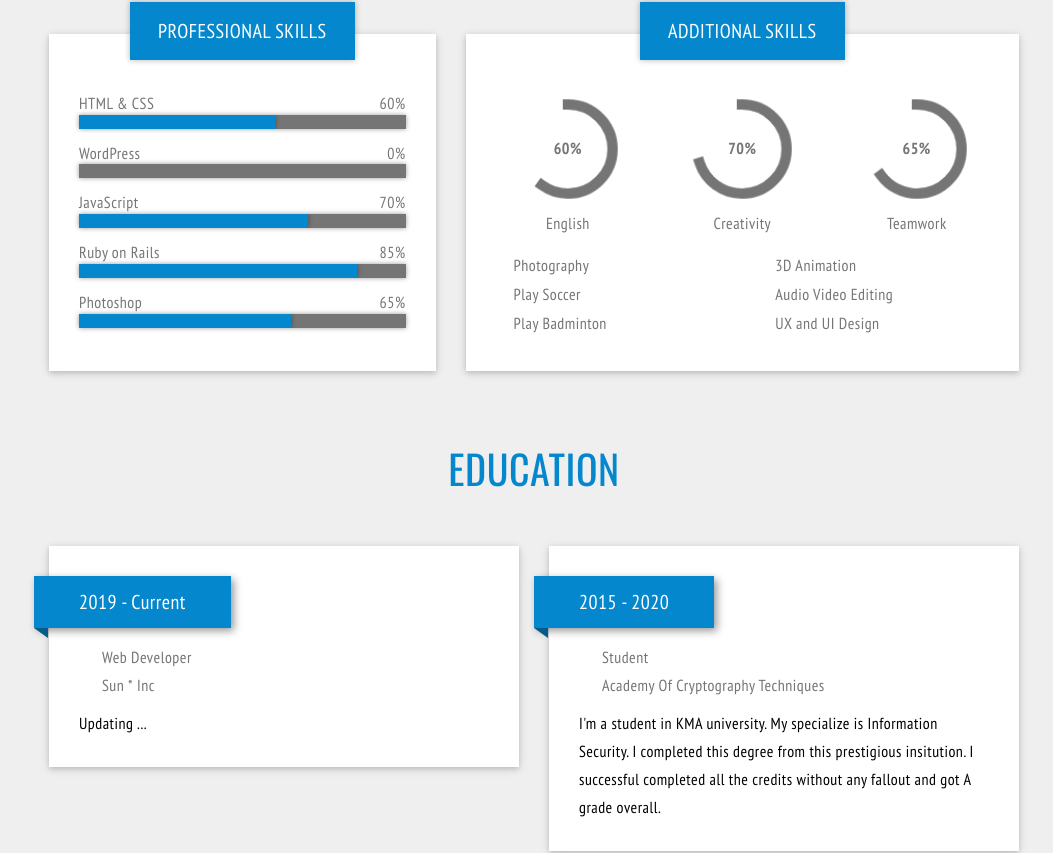
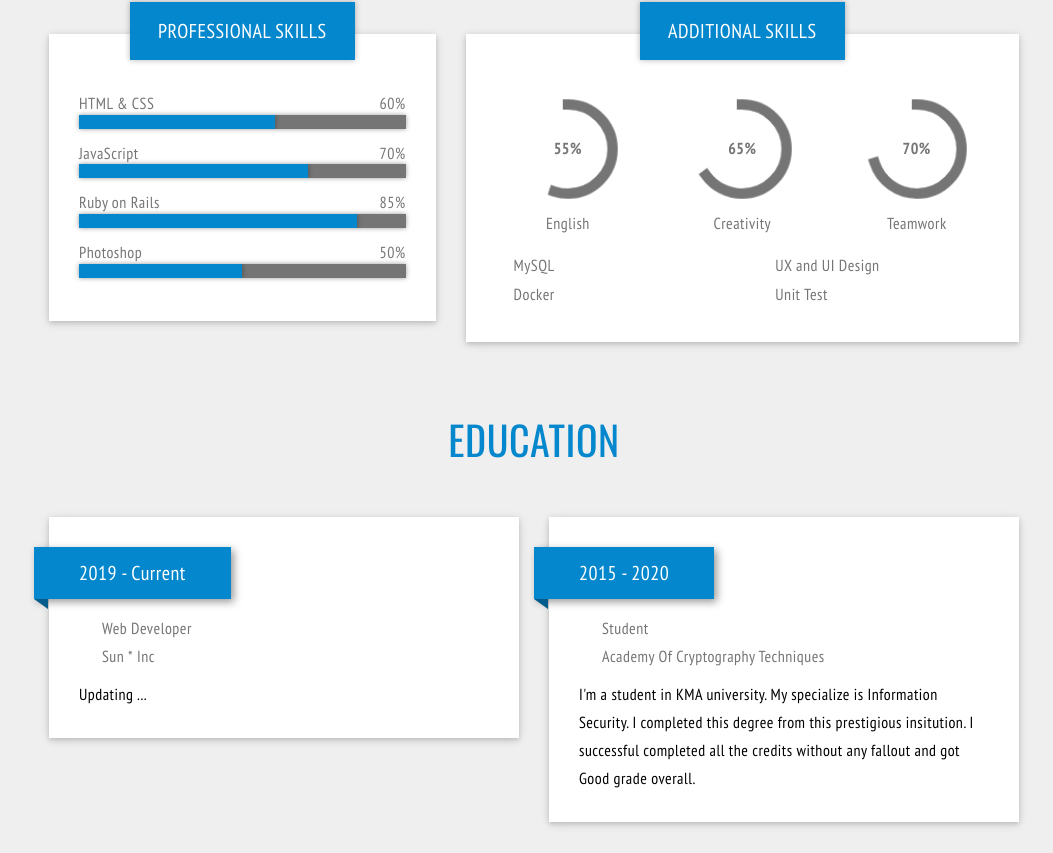
Before and after one commit to iamPhong/mycv, a React (Create React App) app: page / in a window 1280 px wide. Shown: the part 808-1661 px from the top of the page, without its empty margins (106-1159 px from the left). Built offline with nearby package versions, Linux system fonts and the light colour scheme; a web font is replaced by a local one.

Commit message:
fix type and update profile

```diff
--- a/src/components/organisms/Contact/views/index.tsx
+++ b/src/components/organisms/Contact/views/index.tsx
@@ -6,7 +6,7 @@ import HeaderSection from '../../../molecules/HeaderSection'
 const Contact: React.FC = () => {
   return(
     <ContactSection id="contact-us" data-wow-offset="40">
-      <HeaderSection>CONTAST</HeaderSection>
+      <HeaderSection>CONTACT</HeaderSection>
       <div className="row">
         <div className="col-sm-12">
           <div className="info-content">
--- a/src/components/organisms/Education/views/index.tsx
+++ b/src/components/organisms/Education/views/index.tsx
@@ -21,7 +21,7 @@ const Education: React.FC = () => {
               </li>
               <li className="li-university">
                 <div className="university">
-                  <span className="education-icon"><i className="fa fa-university"></i></span>
+                  <span className="education-icon"><i className="fa fa-building"></i></span>
                   <span className="university-name">Sun * Inc</span>
                 </div>
               </li>
@@ -53,7 +53,7 @@ const Education: React.FC = () => {
             <p className="prg-education">
               I'm a student in KMA university. My specialize is Information Security.
               I completed this degree from this prestigious insitution.
-              I successful completed all the credits without any fallout and got A grade overall.
+              I successful completed all the credits without any fallout and got Good grade overall.
             </p>
           </div>
         </div>
--- a/src/components/organisms/Interest/views/index.tsx
+++ b/src/components/organisms/Interest/views/index.tsx
@@ -46,18 +46,6 @@ const Interest: React.FC = () => {
           </div>
           <div className="swiper-slide">
             <div>
-              <img src={process.env.PUBLIC_URL + "/images/interests/shopping_icon.png"} alt="Shopping" />
-            </div>
-            <h4>Shopping</h4>
-          </div>
-          <div className="swiper-slide">
-            <div>
-              <img src={process.env.PUBLIC_URL + "/images/interests/bicycling_icon.png"} alt="Bicycling" />
-            </div>
-            <h4>Bicycling</h4>
-          </div>
-          <div className="swiper-slide">
-            <div>
               <img src={process.env.PUBLIC_URL + "/images/interests/cooking_icon.png"} alt="Cooking" />
             </div>
             <h4>Cooking</h4>
--- a/src/components/organisms/Skill/views/index.tsx
+++ b/src/components/organisms/Skill/views/index.tsx
@@ -22,22 +22,6 @@ const Skill: React.FC = () => {
                         role="progressbar" aria-valuenow={60}
                         aria-valuemin={0} aria-valuemax={100}
                         style={{width: "60%"}}
-                        >
-                  </div>
-              </div>
-            </div>
-            <div className="skill">
-              <div className="title-progress">
-                <span className="skill-name">WordPress</span>
-                <span className="skill-value">0%</span>
-              </div>
-              <div className="progress">
-                  <div className="progress-bar progress2"
-                        role="progressbar"
-                        aria-valuenow={60}
-                        aria-valuemin={0}
-                        aria-valuemax={100}
-                        style={{width: "0%"}}
                         >
                   </div>
               </div>
@@ -77,7 +61,7 @@ const Skill: React.FC = () => {
             <div className="skill">
               <div className="title-progress">
                 <span className="skill-name">Photoshop</span>
-                <span className="skill-value">65%</span>
+                <span className="skill-value">50%</span>
               </div>
               <div className="progress">
                   <div className="progress-bar progress5"
@@ -85,7 +69,7 @@ const Skill: React.FC = () => {
                         aria-valuenow={60}
                         aria-valuemin={0}
                         aria-valuemax={100}
-                        style={{width: "65%"}}
+                        style={{width: "50%"}}
                         >
                   </div>
               </div>
@@ -102,9 +86,9 @@ const Skill: React.FC = () => {
                 <div className="col-sm-4">
                   <div className="circle">
                     <div className="chart-percentage">
-                      <span>60%</span>
+                      <span>55%</span>
                     </div>
-                    <div className="chart" data-percent="60">
+                    <div className="chart" data-percent="55">
                     </div>
                     <div className="name-circle">
                       <span>English</span>
@@ -114,9 +98,9 @@ const Skill: React.FC = () => {
                 <div className="col-sm-4">
                   <div className="circle">
                     <div className="chart-percentage">
-                      <span>70%</span>
+                      <span>65%</span>
                     </div>
-                    <div className="chart" data-percent="70">
+                    <div className="chart" data-percent="65">
                     </div>
                     <div className="name-circle">
                       <span>Creativity</span>
@@ -126,9 +110,9 @@ const Skill: React.FC = () => {
                 <div className="col-sm-4">
                   <div className="circle">
                     <div className="chart-percentage">
-                      <span>65%</span>
+                      <span>70%</span>
                     </div>
-                    <div className="chart" data-percent="65">
+                    <div className="chart" data-percent="70">
                     </div>
                     <div className="name-circle">
                       <span>Teamwork</span>
@@ -142,32 +126,24 @@ const Skill: React.FC = () => {
                 <div className="col-sm-6">
                   <div className="other">
                     <div className="skill">
-                      <i className="fa fa-close" aria-hidden="true"></i>
-                      <span>Photography</span>
+                      <i className="fa fa-check-square-o" aria-hidden="true"></i>
+                      <span>MySQL</span>
                     </div>
                     <div className="skill">
                       <i className="fa fa-check-square-o" aria-hidden="true"></i>
-                      <span>Play Soccer</span>
-                    </div>
-                    <div className="skill">
-                      <i className="fa fa-check-square-o" aria-hidden="true"></i>
-                      <span>Play Badminton</span>
+                      <span>Docker</span>
                     </div>
                   </div>
                 </div>
                 <div className="col-sm-6">
                   <div className="other">
                     <div className="skill">
-                      <i className="fa fa-close" aria-hidden="true"></i>
-                      <span>3D Animation</span>
-                    </div>
-                    <div className="skill">
-                      <i className="fa fa-close" aria-hidden="true"></i>
-                      <span>Audio Video Editing</span>
+                      <i className="fa fa-check-square-o" aria-hidden="true"></i>
+                      <span>UX and UI Design</span>
                     </div>
                     <div className="skill">
                       <i className="fa fa-check-square-o" aria-hidden="true"></i>
-                      <span>UX and UI Design</span>
+                      <span>Unit Test</span>
                     </div>
                   </div>
                 </div>
```
